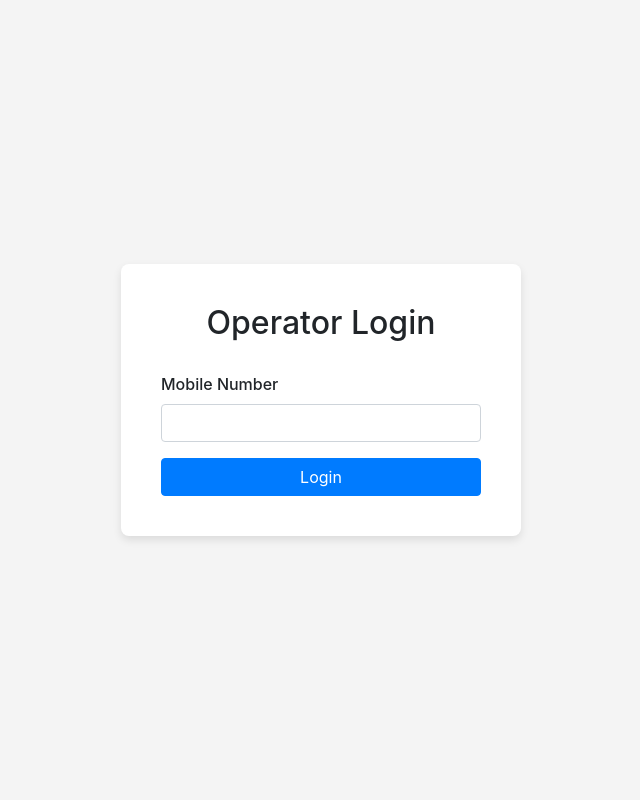
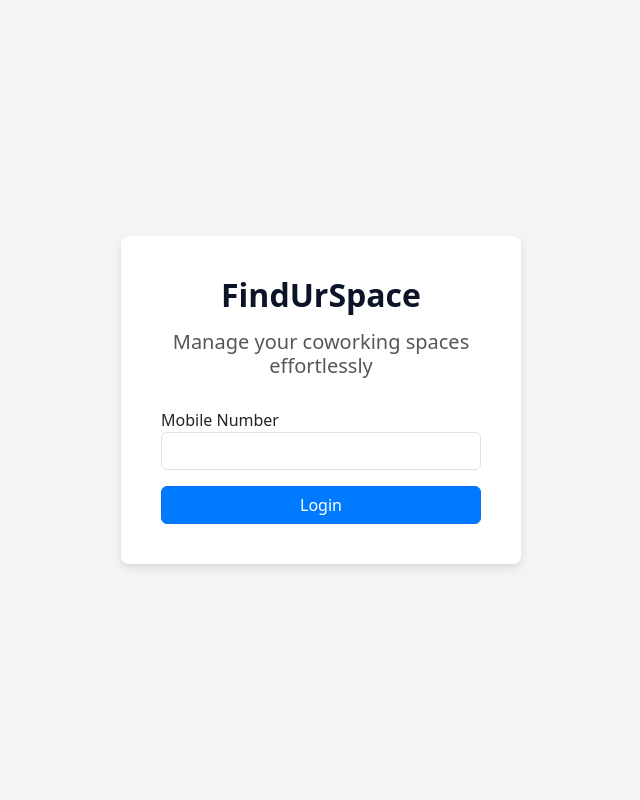
Before and after one commit to propques33/FindUrSpace, a Flask app: page /operators/login in a window 1280 px wide. Shown: the whole page, without its empty margins (319-959 px from the left). Run offline with Flask 3, Linux system fonts and the light colour scheme; some libraries are stand-ins or nearby versions.

```diff
--- a/operators/operators.py
+++ b/operators/operators.py
@@ -373,3 +373,12 @@ def edit_space(space_id):
 
         # Render the FillUrDetails.html with pre-filled data
         return render_template('FillUrDetails.html', space=space)
+
+
+@operators_bp.route('/leads', methods=['GET'])
+def leads():
+    if 'operator_phone' not in session:
+        return redirect(url_for('operators.operators_login'))
+
+    # Render the leads page
+    return render_template('operators_leads.html')
--- a/operators/templates/operators_login.html
+++ b/operators/templates/operators_login.html
@@ -4,15 +4,17 @@
 <head>
     <meta charset="UTF-8">
     <meta name="viewport" content="width=device-width, initial-scale=1.0">
-    <title>Operator Login</title>
-    <!-- Bootstrap CSS CDN -->
-    <link href="https://stackpath.bootstrapcdn.com/bootstrap/4.5.2/css/bootstrap.min.css" rel="stylesheet">
+    <title>Operator Login | FindUrSpace</title>
+
+    <!-- Bootstrap 5 CSS CDN -->
+    <link href="https://cdn.jsdelivr.net/npm/bootstrap@5.3.0/dist/css/bootstrap.min.css" rel="stylesheet">
+
     <style>
         body {
             display: flex;
             justify-content: center;
             align-items: center;
-            height: 100vh;
+            min-height: 100vh;
             margin: 0;
             background-color: #f4f4f4;
         }
@@ -32,7 +34,16 @@
 
         .login-container h2 {
             text-align: center;
+            margin-bottom: 15px;
+            font-weight: 700;
+            color: #0C1427;
+        }
+
+        .login-container h5 {
+            text-align: center;
             margin-bottom: 30px;
+            font-weight: 400;
+            color: #575757;
         }
 
         .btn {
@@ -48,30 +59,37 @@
             color: red;
             text-align: center;
         }
+
+        @media (max-width: 576px) {
+            .login-container {
+                padding: 30px;
+            }
+        }
     </style>
 </head>
 
 <body>
     <div class="login-container">
-        <h2>Operator Login</h2>
+        <h2>FindUrSpace</h2>
+        <h5>Manage your coworking spaces effortlessly</h5>
+
         <form method="POST" action="{{ url_for('operators.operators_login') }}">
-            <div class="form-group">
+            <div class="form-group mb-3">
                 <label for="mobile">Mobile Number</label>
                 <input type="text" class="form-control" name="mobile" id="mobile" required>
             </div>
 
-            <button type="submit" class="btn btn-primary btn-block">Login</button>
+            <button type="submit" class="btn btn-primary btn-block w-100">Login</button>
 
             {% if error %}
-            <p>{{ error }}</p>
+            <p class="mt-3">{{ error }}</p>
             {% endif %}
         </form>
     </div>
 
-    <!-- Bootstrap JS and dependencies (Optional for JS functionality like modal, dropdowns) -->
-    <script src="https://code.jquery.com/jquery-3.5.1.slim.min.js"></script>
-    <script src="https://cdn.jsdelivr.net/npm/@popperjs/core@2.5.2/dist/umd/popper.min.js"></script>
-    <script src="https://stackpath.bootstrapcdn.com/bootstrap/4.5.2/js/bootstrap.min.js"></script>
+    <!-- Bootstrap JS and dependencies -->
+    <script src="https://cdn.jsdelivr.net/npm/@popperjs/core@2.11.6/dist/umd/popper.min.js"></script>
+    <script src="https://cdn.jsdelivr.net/npm/bootstrap@5.3.0/dist/js/bootstrap.bundle.min.js"></script>
 </body>
 
 </html>
--- a/templates/index.html
+++ b/templates/index.html
@@ -143,6 +143,12 @@
                     <li class="nav-item">
                         <a class="nav-link" href="{{ url_for('core_bp.list_your_space') }}"><h1 class="listur">ListUrSpace</h1></a>
                     </li>
+                                    <!-- Operators Login Button -->
+                <li class="nav-item">
+                  <a class="nav-link" href="{{ url_for('operators.operators_login') }}">
+                      <h1 class="listur">Operators Login</h1>
+                  </a>
+                </li>
                 </ul>
             </div>
         </div>
```
Also changed, not shown: operators/templates/operators_leads.html (added, +78 -0 lines), operators/templates/operators_navigation.html (+12 -0 lines).
